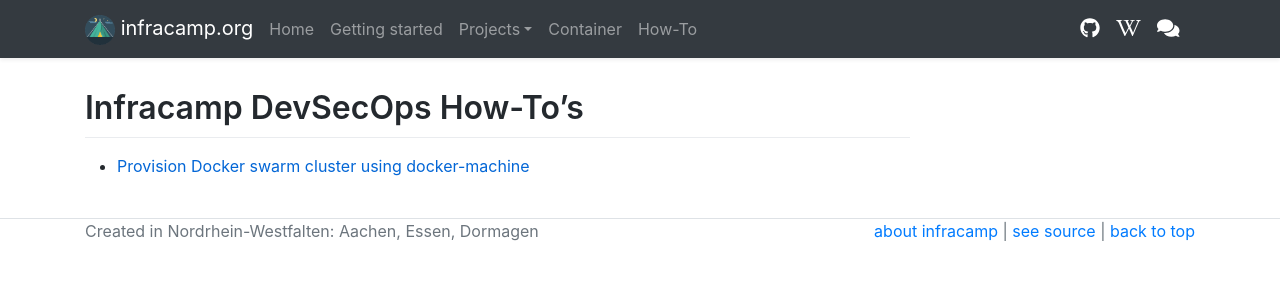
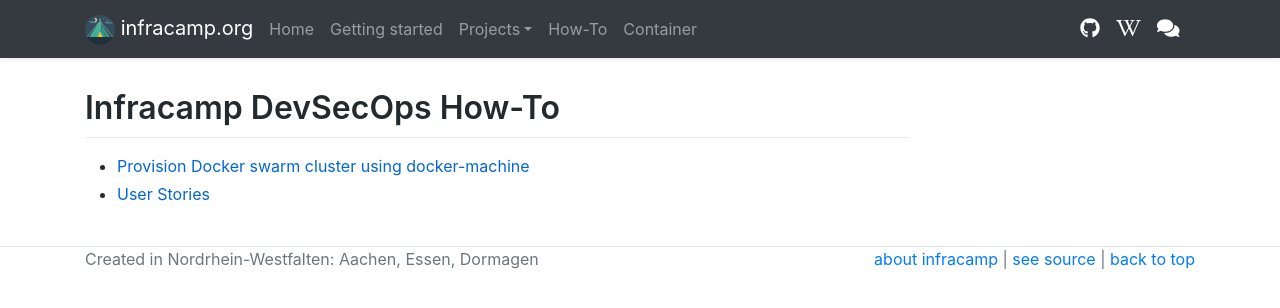
Before and after one commit to infracamp/infracamp, a Jekyll site: the page built from docs/how-to/index.md, in a window 1280 px wide. Shown: the top 308 px of the page. Built offline with Jekyll 4.4.1, drawn with Linux system fonts in a browser that asks for light colours; nearby versions of some CDN libraries.

Commit message:
moved how Tos

```diff
--- a/docs/_data/navbar.yml
+++ b/docs/_data/navbar.yml
@@ -18,11 +18,11 @@ main:
 
       - name: "Phore Microservice Framework"
         href: "/phore/"
-
+  - name: "How-To"
+    href: "/how-to/"
   - name: "Container"
     href: "/container/"
-  - name: "How-To"
-    href: "/how-to/"
+
 
 
 
--- a/docs/how-to/index.md
+++ b/docs/how-to/index.md
@@ -1,8 +1,9 @@
 ---
-title: DevSecOps How-TOs
+title: DevSecOps How-To Overview
 layout: scrollspy
 ---
 
-# Infracamp DevSecOps How-To's
+# Infracamp DevSecOps How-To
 
 - [Provision Docker swarm cluster using docker-machine](gcp-install-debian-ubuntu/)
+- [User Stories](user-stories/)
```
Also changed, not shown: docs/index.md (+2 -2 lines), docs/how-to/user-stories.md (renamed from docs/mission/user-stories.md).
